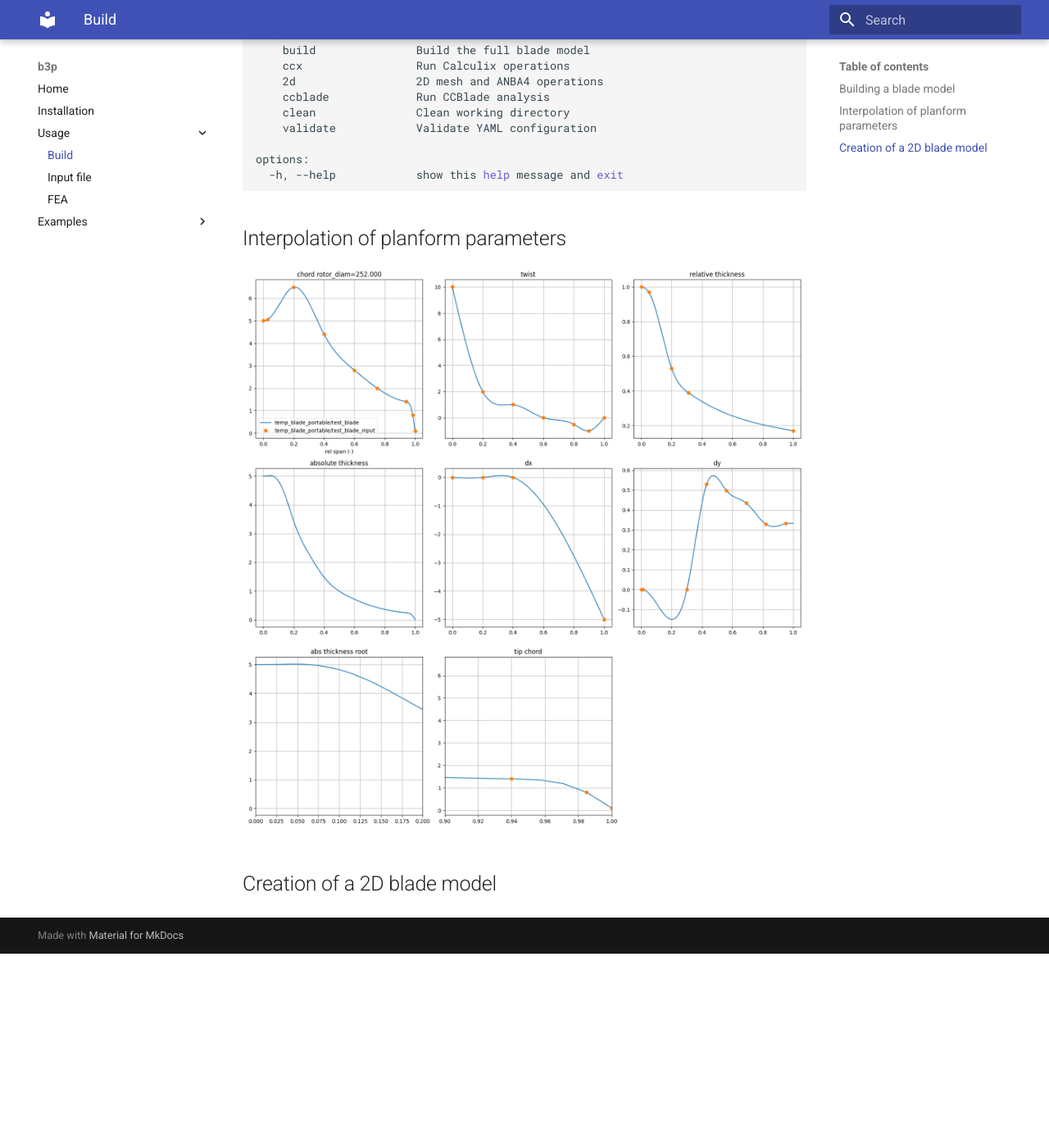
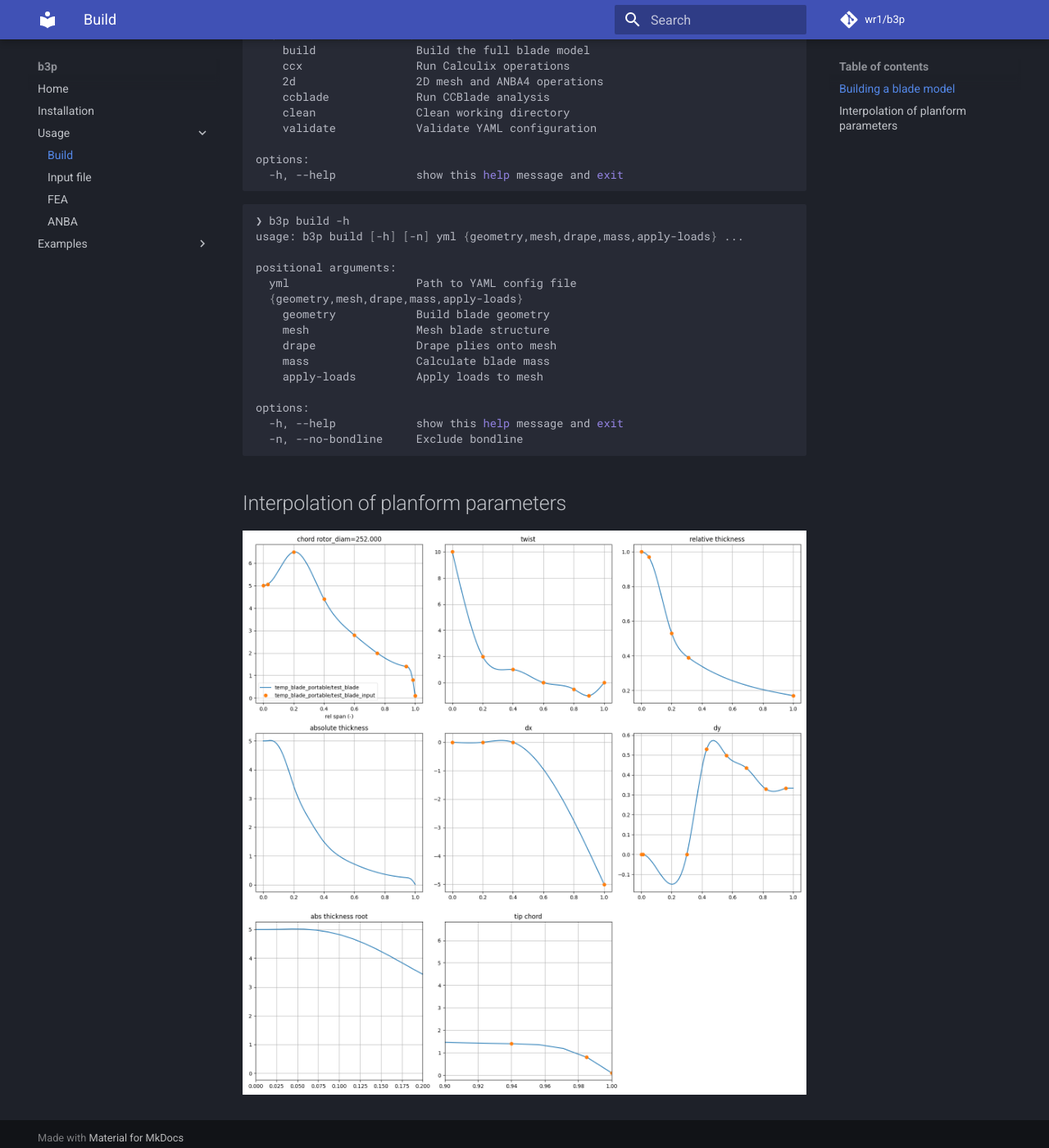
Before and after one commit to wr1/b3p, an MkDocs documentation site: the page built from docs/use/build.md, in a window 1280 px wide and 1400 px high, scrolled down 443 px. Shown: the whole window at 82% size. Built offline with MkDocs 1.6.1 and Material for MkDocs 9.7.7, drawn with Linux system fonts in a browser that asks for light colours; comment, search, counter and statistics services are not loaded; before the commit the page ends 1606 px from its top, so only the background shows below that.

Commit message:
add basic anba doc

````diff
--- a/docs/use/build.md
+++ b/docs/use/build.md
@@ -23,7 +23,25 @@ options:
   -h, --help            show this help message and exit
 ```
 
+```bash
+❯ b3p build -h
+usage: b3p build [-h] [-n] yml {geometry,mesh,drape,mass,apply-loads} ...
+
+positional arguments:
+  yml                   Path to YAML config file
+  {geometry,mesh,drape,mass,apply-loads}
+    geometry            Build blade geometry
+    mesh                Mesh blade structure
+    drape               Drape plies onto mesh
+    mass                Calculate blade mass
+    apply-loads         Apply loads to mesh
+
+options:
+  -h, --help            show this help message and exit
+  -n, --no-bondline     Exclude bondline
+```
+
 ## Interpolation of planform parameters
 ![Test blade](../assets/images/test_blade.png)
 
-## Creation of a 2D blade model
+<!-- ## Creation of a 2D blade model -->
--- a/mkdocs.yml
+++ b/mkdocs.yml
@@ -1,7 +1,13 @@
 site_name: b3p
+repo_url: https://github.com/wr1/b3p  # Add GitHub repository URL
+repo_name: wr1/b3p  # Add repository name for display
+
+
 
 theme:
   name: material
+  palette:
+    - scheme: slate  # Set dark mode as default
 
 markdown_extensions:
   - pymdownx.superfences:
@@ -17,5 +23,6 @@ nav:
   - Build: use/build.md
   - Input file: use/inputfile.md
   - FEA: use/fea.md
+  - ANBA: use/anba.md
 - Examples:
   - Blade Test: examples/blade_test.md
````
Also changed, not shown: docs/use/anba.md (added, +30 -0 lines), docs/use/inputfile.md (+1 -1 lines), 1 other file.
